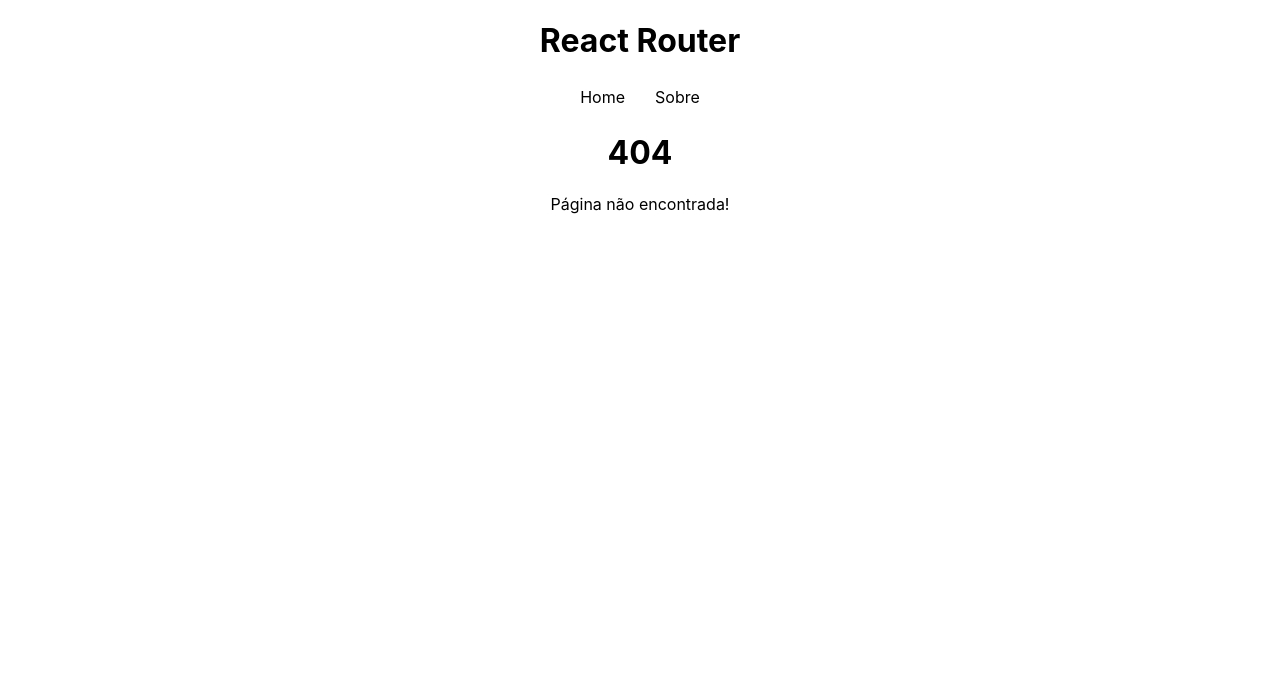
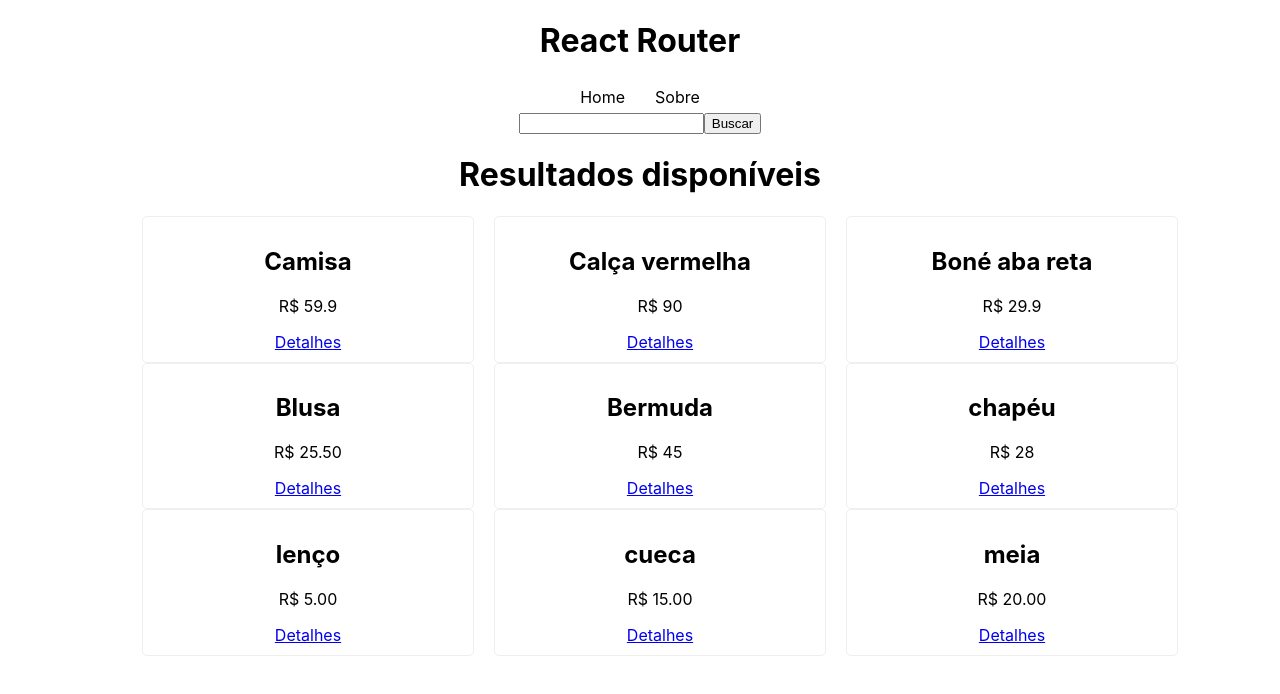
Before and after one commit to marcosfreiberger/reactrouter, a React (Create React App) app: page /search in a window 1280 px wide. Before the commit this address had no page. Shown: the top 694 px of the page. Built offline with nearby package versions, Linux system fonts and the light colour scheme; data requests are answered from the project's data file.

Commit message:
Search Params

```diff
--- a/src/App.js
+++ b/src/App.js
@@ -7,6 +7,8 @@
 import Product from './pages/Product';
 import Info from './pages/Info';
 import NotFound from './pages/NotFound';
+import SearchForm from './components/SearchForm';
+import Search from './pages/Search';
 
 function App() {
   return (
@@ -14,11 +16,13 @@
       <h1>React Router</h1>
       <BrowserRouter>
         <Navbar />
+        <SearchForm />
         <Routes>
           <Route path='/' element={<Home />} />
           <Route path='/about' element={<About />} />
           <Route path='/products/:id' element={<Product />} />
           <Route path='/products/:id/info' element={<Info />} />
+          <Route path='/search' element={<Search />} />
           <Route path='*' element={<NotFound />} />
         </Routes>
       </BrowserRouter>
--- /dev/null
+++ b/src/components/SearchForm.js
@@ -0,0 +1,22 @@
+import React, { useState } from 'react'
+import { useNavigate } from 'react-router-dom'
+
+const SearchForm = () => {
+    const navigate = useNavigate();
+    const [query, setQuery] = useState();
+
+    const handleSubmit = (e) => {
+        e.preventDefault();
+
+        navigate('/search?q=' + query);
+    }
+
+    return (
+        <form onSubmit={handleSubmit}>
+            <input type="text" onChange={(e) => setQuery(e.target.value)} />
+            <input type="submit" value="Buscar" />
+        </form>
+    )
+}
+
+export default SearchForm
--- /dev/null
+++ b/src/pages/Search.js
@@ -0,0 +1,30 @@
+import React from 'react'
+import { Link, useSearchParams } from 'react-router-dom'
+import { useFetch } from '../hooks/useFetch';
+
+const Search = () => {
+    const [searchParams] = useSearchParams();
+
+    const url = 'http://localhost:3000/products?' + searchParams;
+
+    const { data: items, loading, error } = useFetch(url);
+
+    return (
+        <div>
+            <h1>Resultados disponíveis</h1>
+            {error && <p>{error}</p>}
+            {loading && <p>Carregando...</p>}
+            <ul className='products'>
+                {items && items.map((item) => (
+                    <li key={item.id}>
+                        <h2>{item.name}</h2>
+                        <p>R$ {item.price}</p>
+                        <Link to={`/products/${item.id}`}>Detalhes</Link>
+                    </li>
+                ))}
+            </ul>
+        </div>
+    )
+}
+
+export default Search
```
